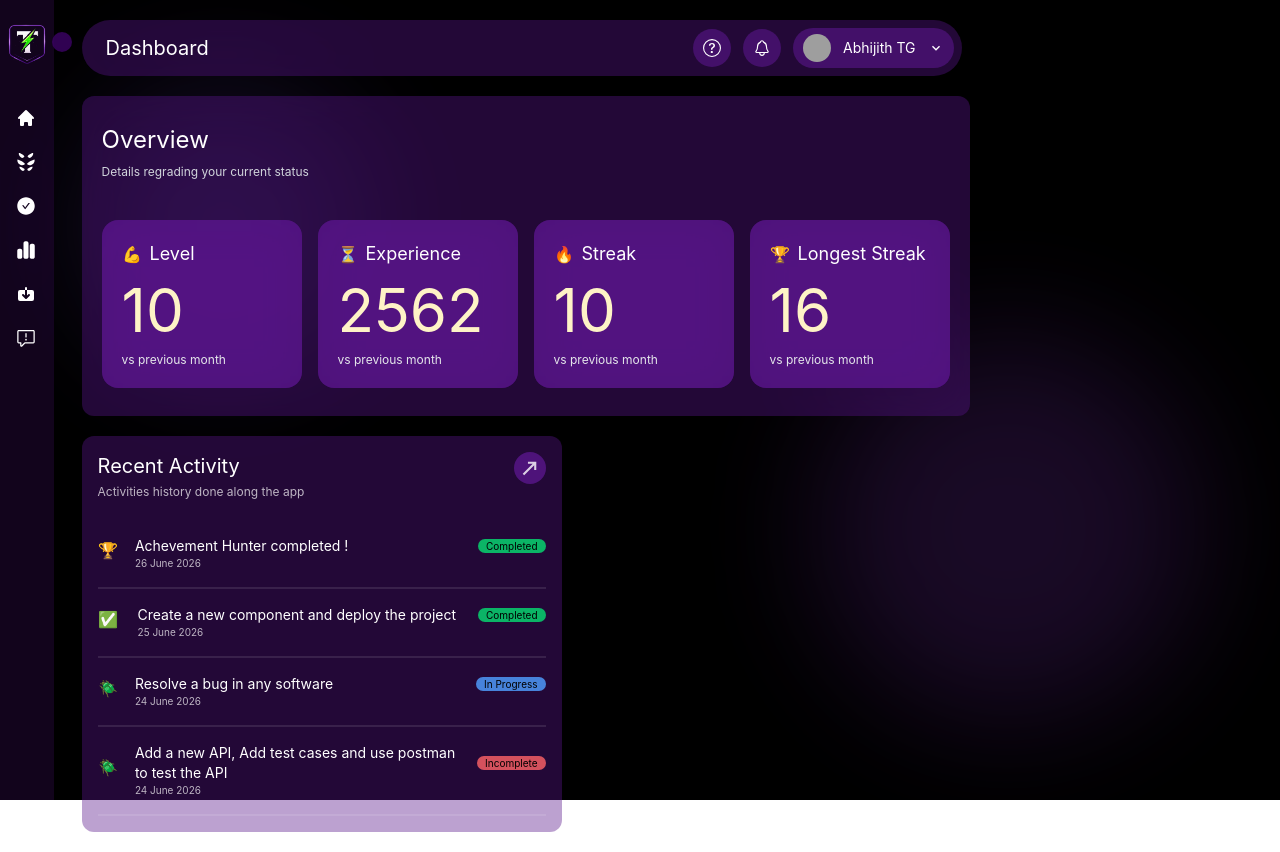
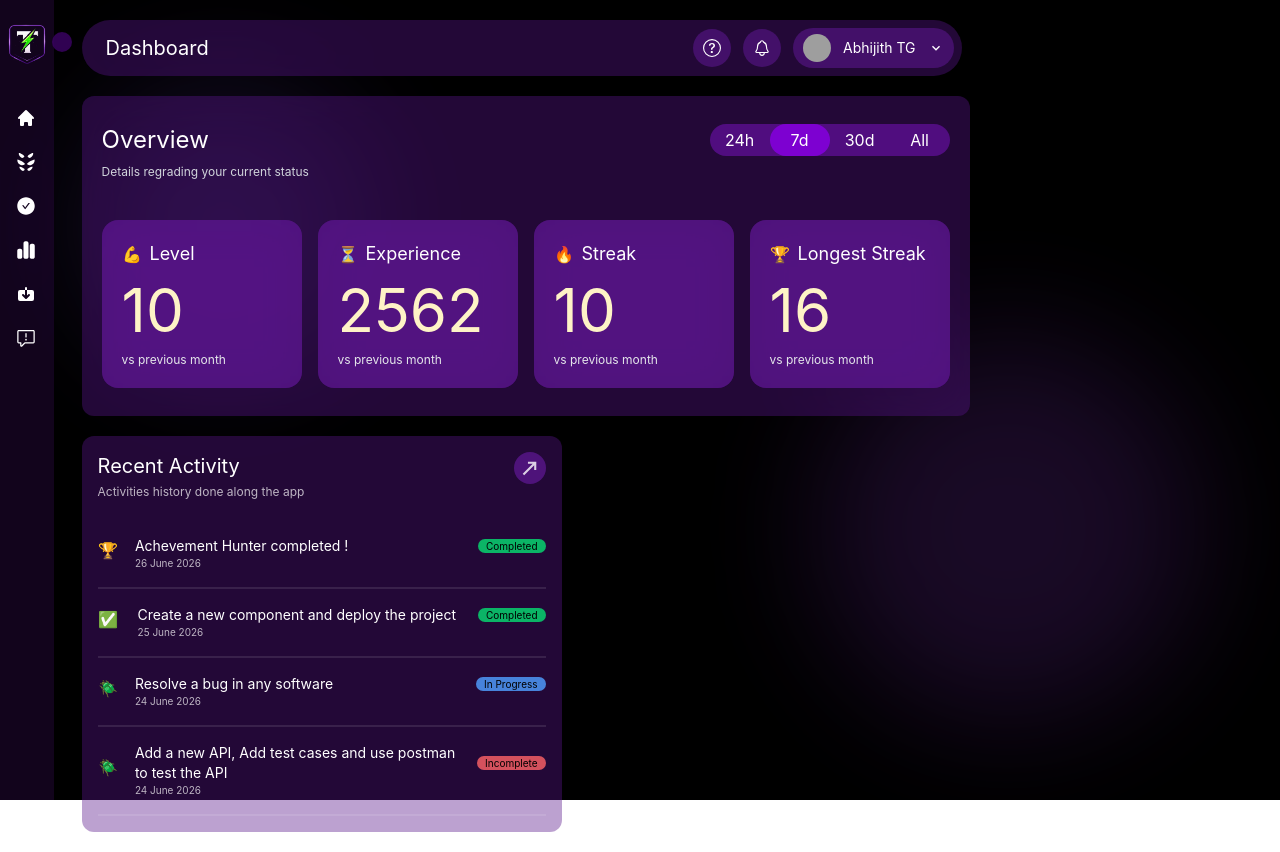
Before and after one commit to Abhijith-TG/solo-leveiling, a React (Vite) app: page / in a window 1280 px wide. Built offline with nearby package versions, Linux system fonts and the light colour scheme; grey boxes are pictures that could not be loaded.

Commit message:
feat: Added a new date filter component

```diff
--- /dev/null
+++ b/src/components/DateFilter.tsx
@@ -0,0 +1,23 @@
+import React, { useState } from 'react'
+
+function DateFilter() {
+
+    const dates = ['24h','7d','30d','All']
+
+
+    const [date, SetDate] = useState('7d')
+
+  return (
+    <div className='flex bg-purple-800/60    rounded-full'>
+        {
+            dates.map((d,i)=>(
+                <div className={`${date===d  ? "bg-purple-700/90  ":"s"} py-1 px-2 rounded-full w-15 flex items-center justify-center text-white transition-all`} onClick={()=>SetDate(d)} key={i}>
+                    {d}
+                </div>
+            ))
+        }
+    </div>
+  )
+}
+
+export default DateFilter
--- a/src/components/Overview.tsx
+++ b/src/components/Overview.tsx
@@ -1,3 +1,4 @@
+import DateFilter from "./DateFilter"
 
 
 function Overview() {
@@ -38,14 +39,15 @@ function Overview() {
 
   return (
     <div className="px-5 py-7 bg-purple-900/40 w-fit rounded-xl backdrop-blur-xl">
-        <div className="mb-10">
+        <div className="mb-10 flex justify-between">
             <div className="flex flex-col gap-2">
                 <h1 className="text-white text-2xl">Overview</h1>
                 <p className="text-gray-300 text-xs">Details regrading your current status</p>
             </div>
             <div>
+                <DateFilter/>
+            </div>
 
-            </div>
         </div>
         <div className="flex gap-4 flex-wrap">
             {
```
